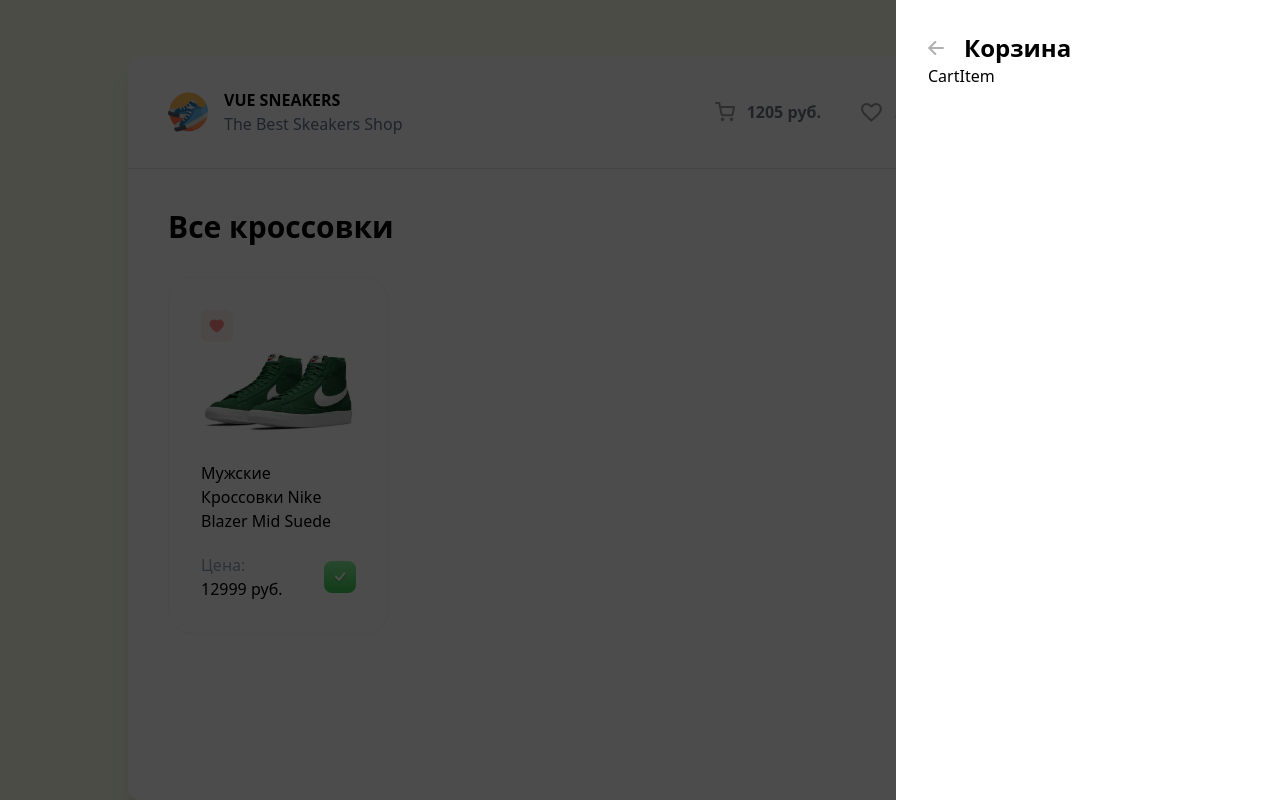
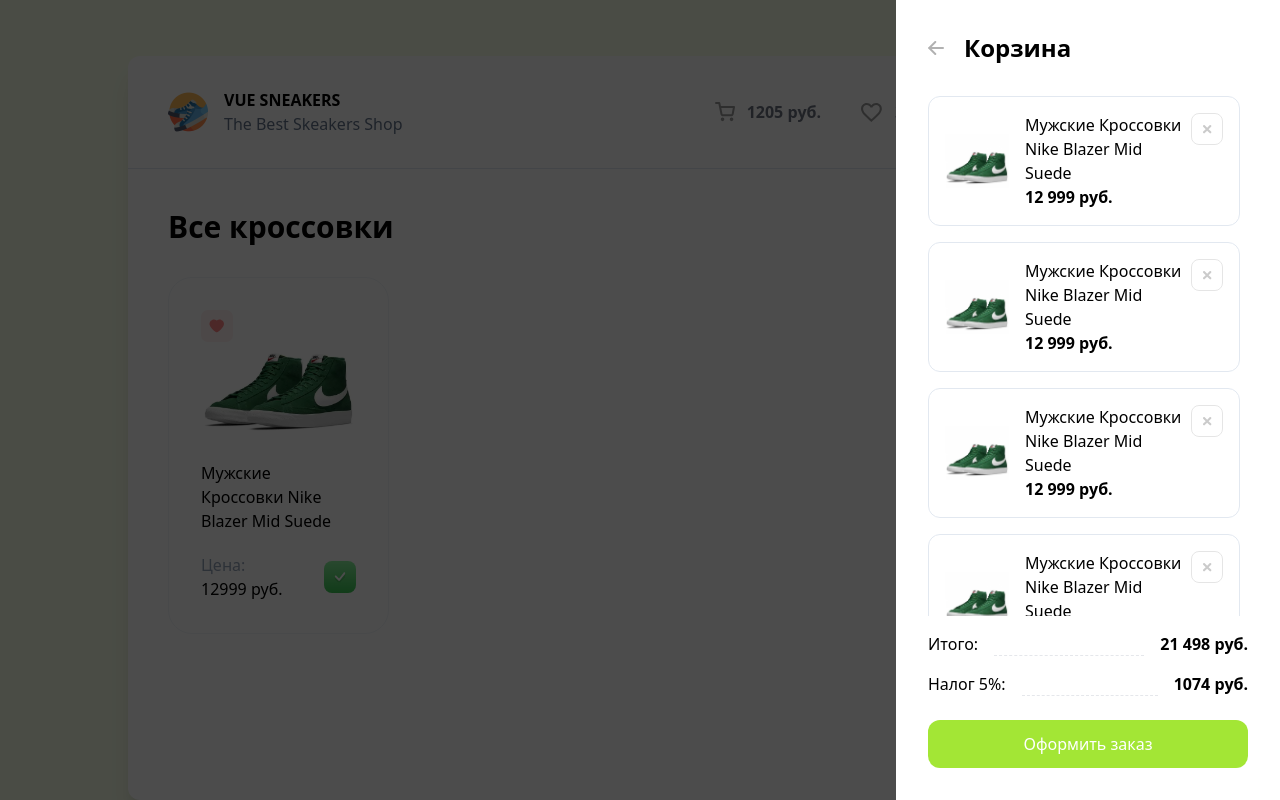
Before and after one commit to Taneros/shoe-shop, a Vue app: page / in a window 1280 px wide. Built offline with nearby package versions, Linux system fonts and the light colour scheme.

Commit message:
feat: finish cart items

```diff
--- a/src/components/CartItem.vue
+++ b/src/components/CartItem.vue
@@ -1,3 +1,13 @@
 <template>
-  <h2>CartItem</h2>
+  <div class="flex gap-4 items-center border border-slate-200 p-4 rounded-xl relative">
+    <img src="/sneakers/sneakers-1.jpg" alt="Sneaker" class="w-16">
+    <div class="flex flex-col mr-8">
+      <p>Мужские Кроссовки Nike Blazer Mid Suede</p>
+      <div class="">
+        <b>12 999 руб.</b>
+      </div>
+      <img src="/close.svg" alt="Remove"
+           class="absolute top-4 right-4 opacity-70 hover:opacity-100 transition cursor-pointer hover:rotate-180">
+    </div>
+  </div>
 </template>
--- /dev/null
+++ b/src/components/CartItemList.vue
@@ -0,0 +1,18 @@
+
+<script setup>
+import CartItem from './CartItem.vue';
+
+</script>
+
+
+<template>
+  <div class="flex flex-col gap-4">
+    <CartItem />
+    <CartItem />
+    <CartItem />
+    <CartItem />
+    <CartItem />
+
+
+  </div>
+</template>
--- a/src/components/Drawer.vue
+++ b/src/components/Drawer.vue
@@ -1,19 +1,41 @@
 <script setup>
-import CartItem from './CartItem.vue';
+import CartItemList from './CartItemList.vue';
+import DrawerHead from './DrawerHead.vue';
 
 
 </script>
 
 <template>
   <div class="fixed top-0 left-0 h-full w-full bg-black z-10 opacity-70"></div>
-  <div class="bg-white w-96 h-full fixed right-0 top-0 z-20 p-8">
-    <div class="flex gap-5 items-center">
-      <img src="/arrow-next-black.svg" alt="Close Basket"
-           class="stroke-black opacity-30 rotate-180 hover:opacity-100 cursor-pointer transition hover:-translate-x-2">
-      <h2 class="text-2xl font-bold">Корзина</h2>
+  <div class="flex flex-col bg-white w-96 h-full fixed right-0 top-0 z-20 p-8">
+    <DrawerHead />
+
+    <div class="flex-1 overflow-auto mb-4 pr-2">
+      <CartItemList />
     </div>
-    <div>
-      <CartItem />
+
+
+    <div class="flex flex-col gap-6">
+
+      <div class="flex flex-col gap-4">
+        <div class="flex gap-4">
+          <span>Итого: </span>
+          <div class="flex-1 border-b border-dashed"></div>
+          <b>21 498 руб.</b>
+        </div>
+
+        <div class="flex gap-4">
+          <span>Налог 5%: </span>
+          <div class="flex-1 border-b border-dashed"></div>
+          <b>1074 руб.</b>
+        </div>
+      </div>
+
+      <button
+              class="bg-lime-400 w-full rounded-xl py-3 text-white hover:bg-lime-500 transition active:bg-lime-600 disabled:bg-slate-300 disabled:cursor-not-allowed	-">Оформить
+        заказ</button>
+
     </div>
+
   </div>
 </template>
--- /dev/null
+++ b/src/components/DrawerHead.vue
@@ -0,0 +1,7 @@
+<template>
+  <div class="flex gap-5 items-center mb-8">
+    <img src="/arrow-next-black.svg" alt="Close Basket"
+         class="stroke-black opacity-30 rotate-180 hover:opacity-100 cursor-pointer transition hover:-translate-x-2">
+    <h2 class="text-2xl font-bold">Корзина</h2>
+  </div>
+</template>
```
